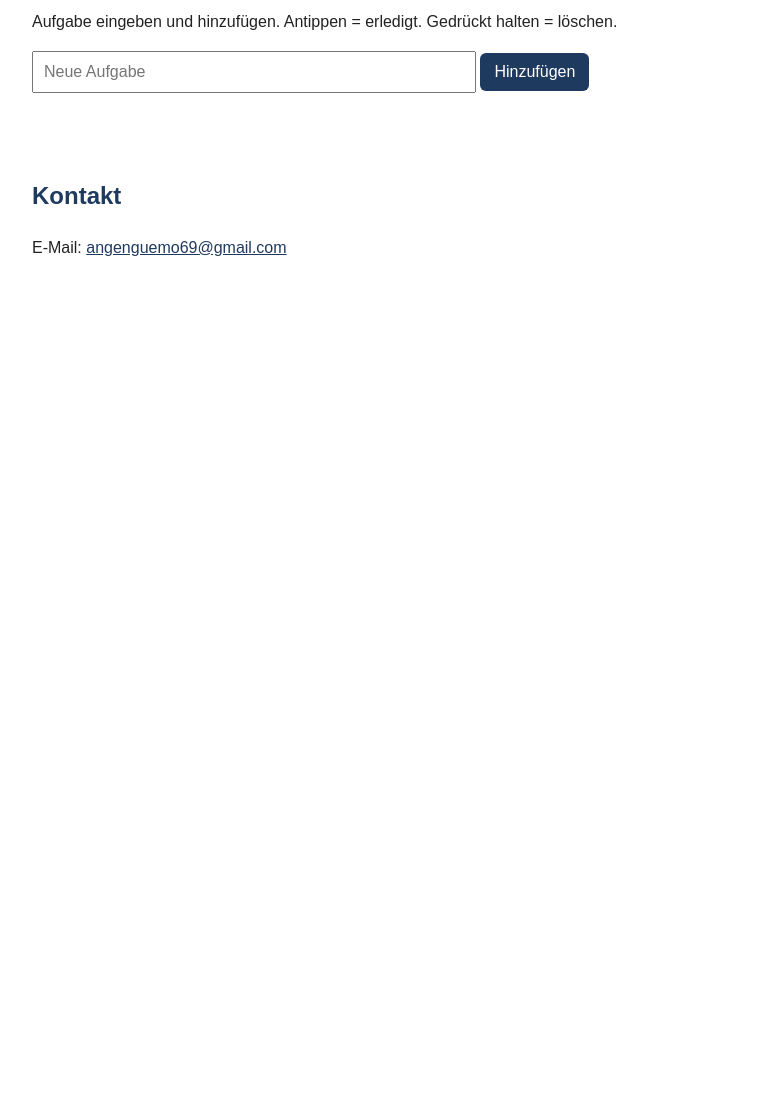
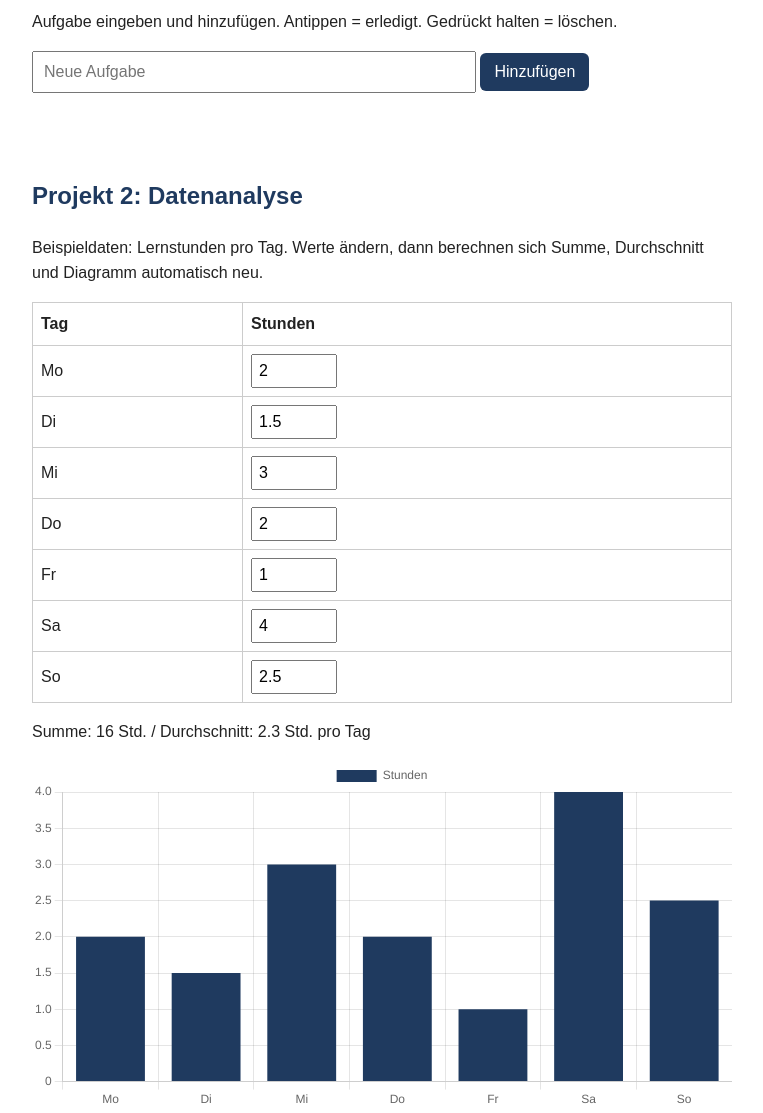
Before and after one commit to angenguemo69/angenguemo69.github.io, a plain HTML site: page index.html in a window 1280 px wide. Shown: the part 822-1935 px from the top of the page, without its empty margins (258-1021 px from the left). Before the commit the page ends 1122 px from the top, so only its background shows below. Drawn offline with nearby package versions, Linux system fonts and the light colour scheme.

Commit message:
Update index.html

```diff
--- a/index.html
+++ b/index.html
@@ -14,6 +14,9 @@ input{padding:10px;width:60%;font-size:16px}
 button{padding:10px 14px;font-size:16px;background:#1f3a5f;color:#fff;border:0;border-radius:6px}
 li{margin:8px 0;cursor:pointer}
 li.done{text-decoration:line-through;color:#888}
+table{border-collapse:collapse;width:100%}
+th,td{border:1px solid #ccc;padding:8px;text-align:left}
+td input{width:70px;padding:6px}
 </style>
 </head>
 <body>
@@ -48,10 +51,19 @@ Anwendungsentwicklung / Daten- und Prozessanalyse</p>
 </section>
 
 <section>
+<h2>Projekt 2: Datenanalyse</h2>
+<p>Beispieldaten: Lernstunden pro Tag. Werte ändern, dann berechnen sich Summe, Durchschnitt und Diagramm automatisch neu.</p>
+<table id="tabelle"></table>
+<p id="ergebnis"></p>
+<canvas id="diagramm"></canvas>
+</section>
+
+<section>
 <h2>Kontakt</h2>
 <p>E-Mail: <a href="mailto:angenguemo69@gmail.com">angenguemo69@gmail.com</a></p>
 </section>
 
+<script src="https://cdnjs.cloudflare.com/ajax/libs/Chart.js/4.4.1/chart.umd.min.js"></script>
 <script>
 function hinzufuegen(){
   var feld = document.getElementById("eingabe");
@@ -64,6 +76,41 @@ function hinzufuegen(){
   document.getElementById("liste").appendChild(punkt);
   feld.value = "";
 }
+
+var tage = ["Mo","Di","Mi","Do","Fr","Sa","So"];
+var stunden = [2, 1.5, 3, 2, 1, 4, 2.5];
+
+function tabelleBauen(){
+  var html = "<tr><th>Tag</th><th>Stunden</th></tr>";
+  for(var i = 0; i < tage.length; i++){
+    html += "<tr><td>" + tage[i] + "</td><td><input type='number' step='0.5' min='0' value='" + stunden[i] + "' onchange='aendern(" + i + ", this.value)'></td></tr>";
+  }
+  document.getElementById("tabelle").innerHTML = html;
+}
+
+function aendern(i, wert){
+  stunden[i] = parseFloat(wert) || 0;
+  berechnen();
+}
+
+function berechnen(){
+  var summe = 0;
+  for(var i = 0; i < stunden.length; i++){
+    summe += stunden[i];
+  }
+  var schnitt = summe / stunden.length;
+  document.getElementById("ergebnis").textContent = "Summe: " + summe + " Std. / Durchschnitt: " + schnitt.toFixed(1) + " Std. pro Tag";
+  diagramm.data.datasets[0].data = stunden;
+  diagramm.update();
+}
+
+tabelleBauen();
+var diagramm = new Chart(document.getElementById("diagramm"), {
+  type: "bar",
+  data: { labels: tage, datasets: [{ label: "Stunden", data: stunden, backgroundColor: "#1f3a5f" }] },
+  options: { scales: { y: { beginAtZero: true } } }
+});
+berechnen();
 </script>
 
 </body>
```
